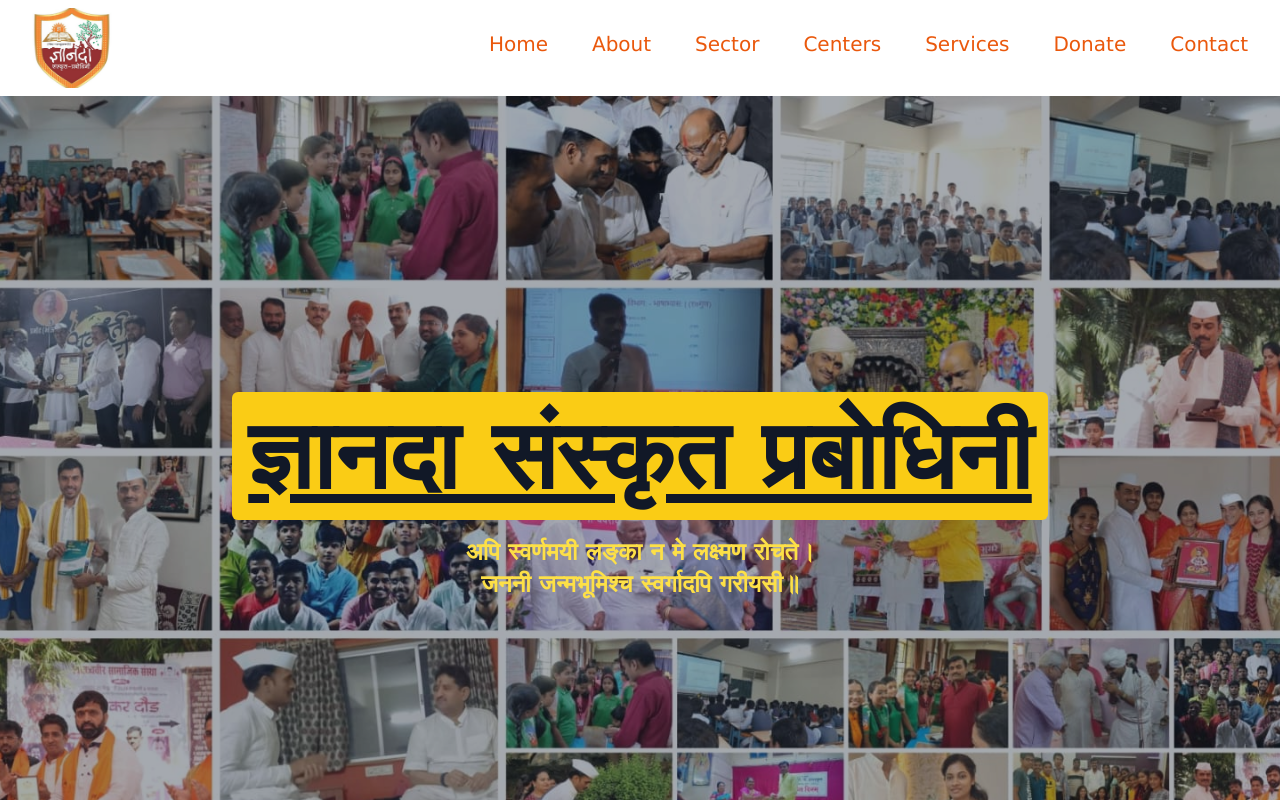
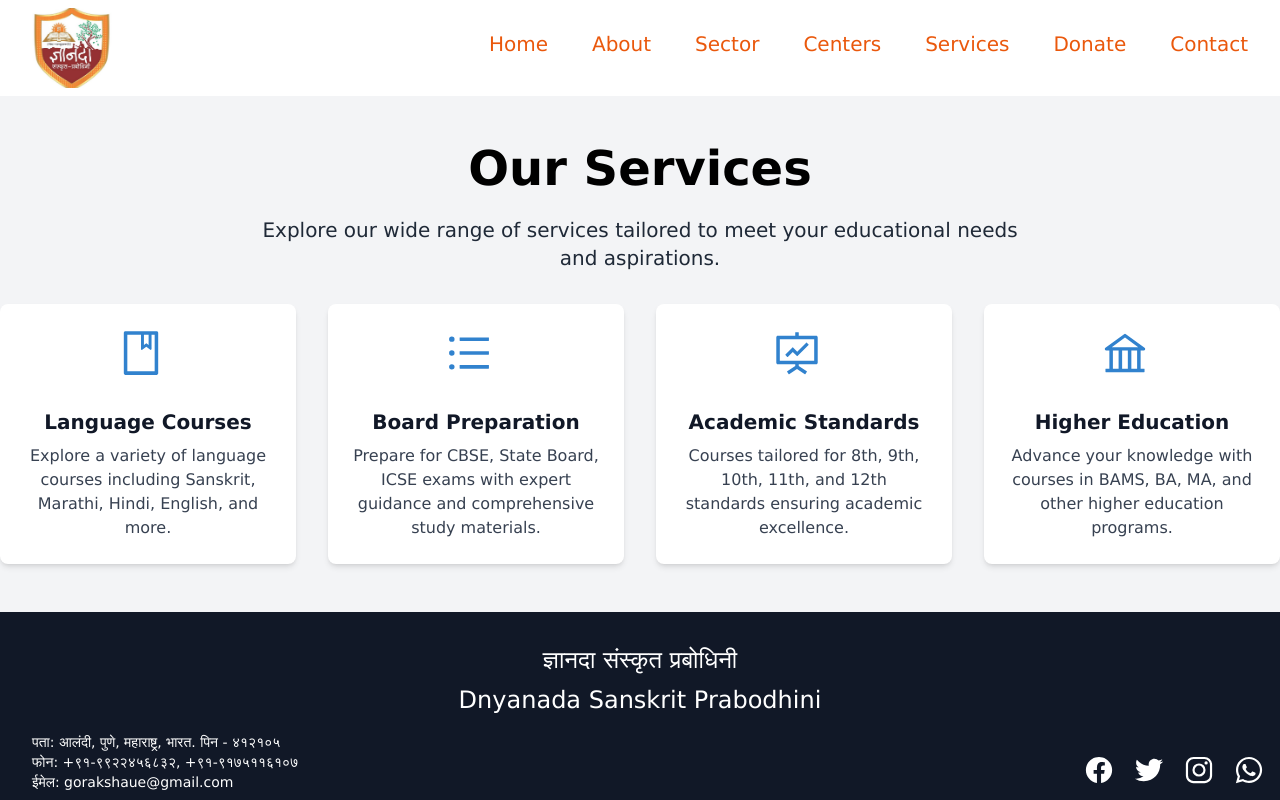
Before and after one commit to Ajay4615/Dnyanda, a React (Vite) app: page /Services in a window 1280 px wide. Shown: the top 800 px of the page. Built offline with nearby package versions, Linux system fonts and the light colour scheme.

Commit message:
added services page and centerspage

```diff
--- a/src/App.jsx
+++ b/src/App.jsx
@@ -7,6 +7,8 @@
 import Sector from "./Components/Sector";
 import ContactusSection from "./Components/ContactusSection";
 import DonatePage from "./Components/Donate";
+import ServicesSection from "./Components/ServicesSection";
+import CentersPage from "./Components/CentersPage";
 
 function App() {
   const router = createBrowserRouter([
@@ -45,6 +47,7 @@
       element: (
         <>
           <Header />
+          <CentersPage />
           <Footer />
         </>
       ),
@@ -54,7 +57,8 @@
       element: (
         <>
           <Header />
-          <Hero />
+          <ServicesSection />
+          <Footer />
         </>
       ),
     },
--- /dev/null
+++ b/src/Components/CentersPage.jsx
@@ -0,0 +1,69 @@
+import React from "react";
+
+const CentersPage = () => {
+  const centers = [
+    {
+      id: 1,
+      imageUrl: "/images/center1.jpg",
+      title: "Center 1",
+      description:
+        "Located in Pune, Maharashtra, Center 1 offers a serene environment for education and learning.",
+      address: "Address: Center 1, Pune, Maharashtra",
+      contact: "Contact: +91-9876543210",
+    },
+    {
+      id: 2,
+      imageUrl: "/images/center2.jpg",
+      title: "Center 2",
+      description:
+        "Center 2 is situated in Mumbai, Maharashtra, known for its vibrant atmosphere and educational facilities.",
+      address: "Address: Center 2, Mumbai, Maharashtra",
+      contact: "Contact: +91-9876543210",
+    },
+  ];
+
+  return (
+    <section className="bg-gray-100 py-12">
+      <div className="container mx-auto max-w-7xl">
+        <div className="max-w-4xl mx-auto text-center mb-8">
+          <h2 className="text-3xl md:text-4xl lg:text-5xl font-bold mb-6">
+            Our Centers
+          </h2>
+          <p className="text-lg md:text-xl text-gray-800 leading-relaxed">
+            Explore our centers dedicated to providing quality education and
+            support.
+          </p>
+        </div>
+
+        <div className="grid grid-cols-1 md:grid-cols-2 lg:grid-cols-2 gap-8">
+          {centers.map((center) => (
+            <div
+              key={center.id}
+              className="bg-white rounded-lg shadow-md overflow-hidden flex flex-col"
+            >
+              <img
+                src={center.imageUrl}
+                alt={center.title}
+                className="w-full h-60 object-cover rounded-t-lg"
+              />
+              <div className="p-4 flex flex-col justify-between flex-1">
+                <div>
+                  <h3 className="text-2xl md:text-3xl font-semibold text-gray-900 mb-2">
+                    {center.title}
+                  </h3>
+                  <p className="text-gray-700 mb-4">{center.description}</p>
+                </div>
+                <div className="mt-auto">
+                  <p className="text-gray-700">{center.address}</p>
+                  <p className="text-gray-700">{center.contact}</p>
+                </div>
+              </div>
+            </div>
+          ))}
+        </div>
+      </div>
+    </section>
+  );
+};
+
+export default CentersPage;
--- /dev/null
+++ b/src/Components/ServicesSection.jsx
@@ -0,0 +1,69 @@
+import React from "react";
+import {
+  AiOutlineBook,
+  AiOutlineUnorderedList,
+  AiOutlineFundProjectionScreen,
+  AiOutlineBank,
+} from "react-icons/ai";
+
+const ServicesSection = () => {
+  const services = [
+    {
+      icon: <AiOutlineBook size={50} color="#3182CE" />,
+      title: "Language Courses",
+      description:
+        "Explore a variety of language courses including Sanskrit, Marathi, Hindi, English, and more.",
+    },
+    {
+      icon: <AiOutlineUnorderedList size={50} color="#3182CE" />,
+      title: "Board Preparation",
+      description:
+        "Prepare for CBSE, State Board, ICSE exams with expert guidance and comprehensive study materials.",
+    },
+    {
+      icon: <AiOutlineFundProjectionScreen size={50} color="#3182CE" />,
+      title: "Academic Standards",
+      description:
+        "Courses tailored for 8th, 9th, 10th, 11th, and 12th standards ensuring academic excellence.",
+    },
+    {
+      icon: <AiOutlineBank size={50} color="#3182CE" />,
+      title: "Higher Education",
+      description:
+        "Advance your knowledge with courses in BAMS, BA, MA, and other higher education programs.",
+    },
+  ];
+
+  return (
+    <section className="bg-gray-100 py-12 ">
+      <div className="container mx-auto max-w-7xl">
+        <div className="max-w-3xl mx-auto text-center mb-8">
+          <h2 className="text-3xl md:text-4xl lg:text-5xl font-bold mb-6">
+            Our Services
+          </h2>
+          <p className="text-lg md:text-xl text-gray-800 leading-relaxed">
+            Explore our wide range of services tailored to meet your educational
+            needs and aspirations.
+          </p>
+        </div>
+
+        <div className="grid grid-cols-1 md:grid-cols-2 lg:grid-cols-4 gap-8">
+          {services.map((service, index) => (
+            <div
+              key={index}
+              className="bg-white p-6 rounded-lg shadow-md flex flex-col items-center text-center"
+            >
+              <div className="w-16 h-16 mb-4">{service.icon}</div>
+              <h3 className="text-xl font-semibold text-gray-900 mb-2">
+                {service.title}
+              </h3>
+              <p className="text-gray-700">{service.description}</p>
+            </div>
+          ))}
+        </div>
+      </div>
+    </section>
+  );
+};
+
+export default ServicesSection;
```
